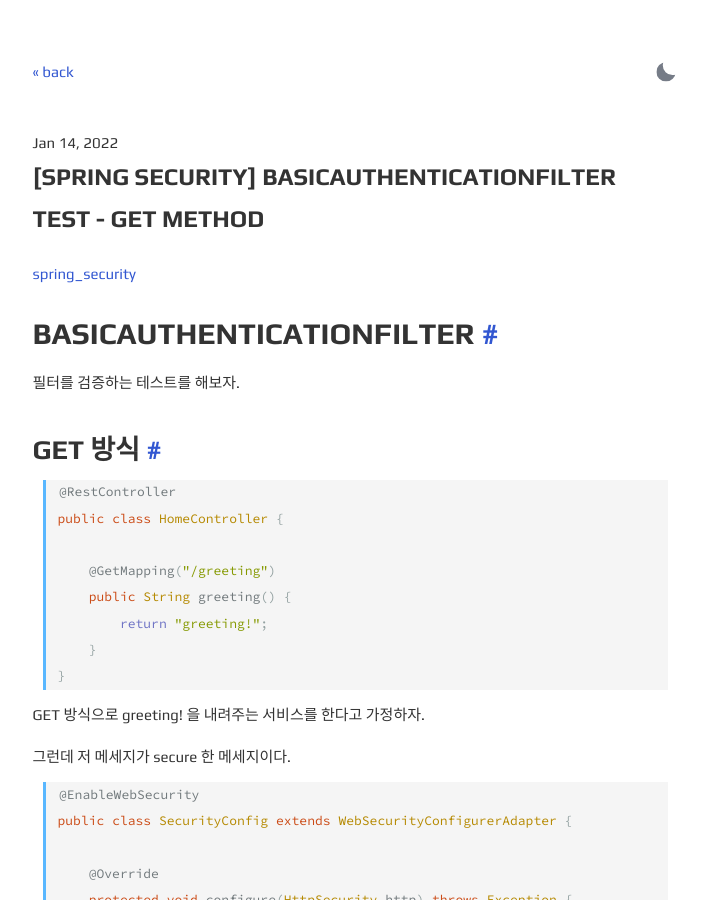
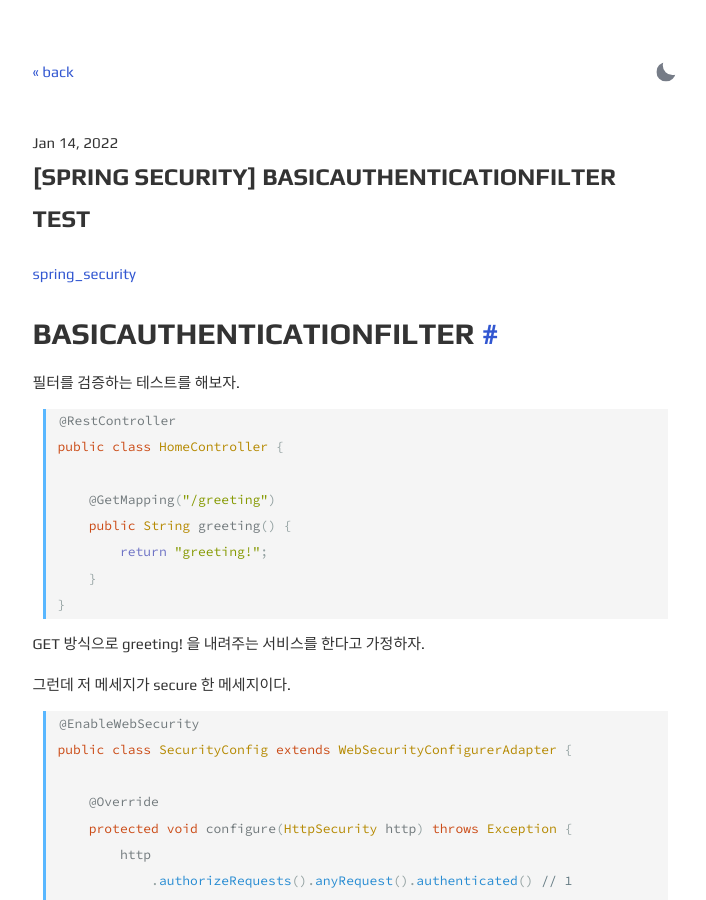
Before and after one commit to Bluewind8791/Bluewind8791.github.io, a Jekyll site: the page built from _posts/2022-01-14-basic_auth_filter_test.md, in a window 1280 px wide and 900 px high. Shown: the whole window, without its empty margins (285-991 px from the left). Built offline with Jekyll 4.4.1, drawn with Linux system fonts in a browser that asks for light colours; comment, search, counter and statistics services are not loaded.

Commit message:
Edit post

````diff
--- a/_posts/2022-01-14-basic_auth_filter_test-get.md
+++ b/_posts/2022-01-14-basic_auth_filter_test.md
@@ -1,6 +1,6 @@
 ---
 layout: post
-title: "[Spring Security] BasicAuthenticationFilter Test - GET method"
+title: "[Spring Security] BasicAuthenticationFilter Test"
 description: spring security basic authentication auth filter test
 summary: spring security basic authentication auth filter test
 tags: spring_security
@@ -9,8 +9,6 @@
 # BasicAuthenticationFilter
 
 필터를 검증하는 테스트를 해보자.
-
-## **GET 방식**
 
 ```java
 @RestController
````
